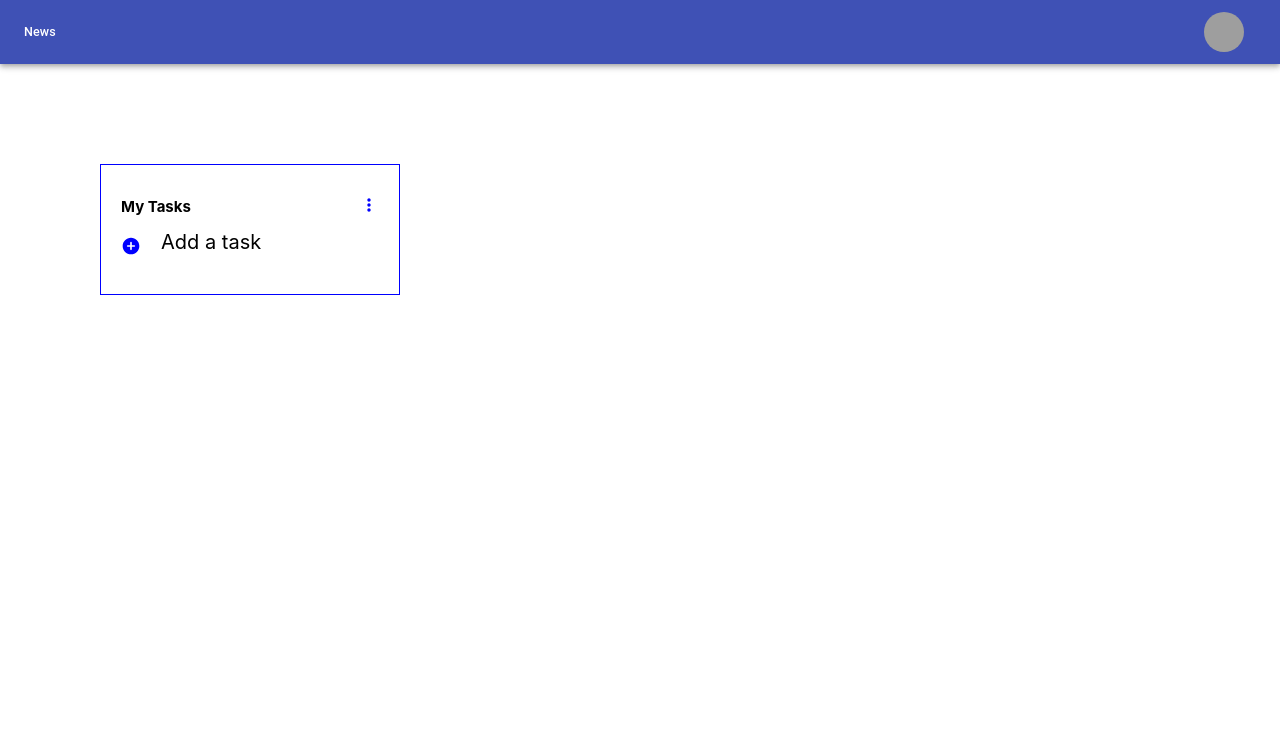
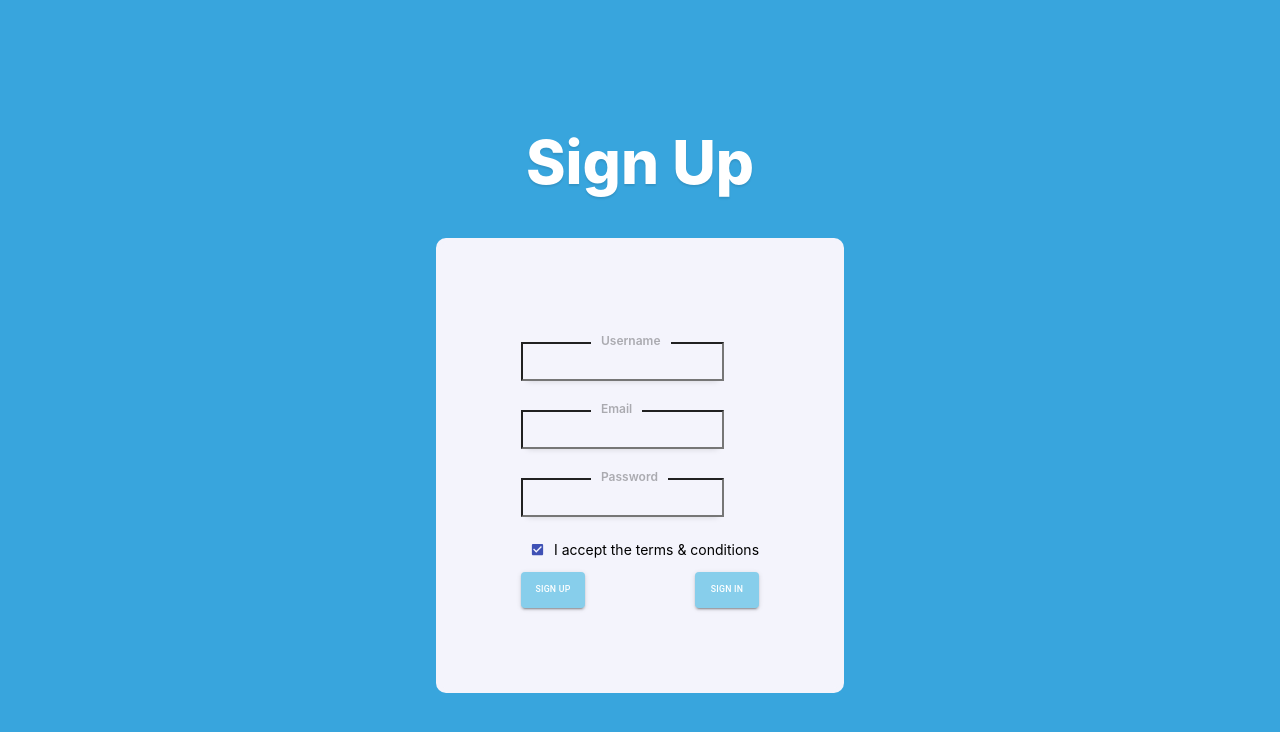
Before and after one commit to Neilketchum/FindMind-Analytics, a React (Create React App) app: page / in a window 1280 px wide. Shown: the top 732 px of the page. Built offline with nearby package versions, Linux system fonts and the light colour scheme; grey boxes are pictures that could not be loaded.

Commit message:
final commit

```diff
--- a/src/App.css
+++ b/src/App.css
@@ -2,3 +2,7 @@
   box-sizing: border-box;
 
 }
+.text-link {
+  color: inherit;
+  text-decoration: inherit;
+}
--- a/src/App.js
+++ b/src/App.js
@@ -3,11 +3,27 @@ import './App.css';
 import Signup from './Signup';
 import Signin from './Signin';
 import TaskBoard from './TaskBoard';
-
+import {
+  BrowserRouter as Router,
+  Switch,
+  Route,
+  Link
+} from "react-router-dom";
 function App() {
   return (
     <div className="App">
-      <TaskBoard/>
+      {/* <Signup /> */}
+      <Router>
+      <Route path="/main" exact>
+            <TaskBoard />
+          </Route>
+          <Route path="/login" exact>
+            <Signin />
+          </Route>
+          <Route path="/" exact>
+            <Signup />
+          </Route>
+      </Router>
     </div>
   );
 }
--- a/src/Navbar.js
+++ b/src/Navbar.js
@@ -1,4 +1,4 @@
-import React from 'react';
+import React,{useEffect,useState} from 'react';
 import { makeStyles } from '@material-ui/core/styles';
 import AppBar from '@material-ui/core/AppBar';
 import Toolbar from '@material-ui/core/Toolbar';
@@ -18,15 +18,19 @@ const useStyles = makeStyles((theme) => ({
   }));
 function Navbar() {
     const classes = useStyles();
-
+    const [avatar,setAvatar] = useState("");
+    var randomValue = Math.floor(Math.random() * 1000);
+    useEffect(() => {
+      fetch(`https://picsum.photos/id/${randomValue}/info`).then(res=>res.json()).then((data)=>setAvatar(data.download_url))
+    })
     return (
       <div className={classes.root}>
         <AppBar position="static">
           <Toolbar>
             <Typography variant="h6" className={classes.title}>
-              News
+
             </Typography>
-            <Button><Avatar alt="Remy Sharp" src="https://i.picsum.photos/id/77/1631/1102.jpg?hmac=sg0ArFCRjP1wlUg8vszg5RFfGiXZJkWEtqLLCRraeBw" /></Button>
+            <Button><Avatar alt="Remy Sharp" src={avatar} /></Button>
           </Toolbar>
         </AppBar>
       </div>
--- a/src/Signin.js
+++ b/src/Signin.js
@@ -1,18 +1,42 @@
-import React from 'react'
+import React, { useState } from 'react'
 import './Signup.css'
 import Checkbox from '@material-ui/core/Checkbox';
-
+import { Link,Redirect  } from "react-router-dom";
+import { Button } from "@material-ui/core"
 function Signin() {
+    const [email, setEmail] = useState("")
+    const [password, setpassword] = useState("");
+    const [user,setUser] = useState(false);
+    const checkUser = (e)=>{
+        e.preventDefault();
+        const user = JSON.parse(localStorage.getItem("allEntries"))
+        console.log(password)
+        // console.log(user);
+        var flag = 0;
+        user.forEach((element) => {
+            console.log(element.email,email)
+            if(element.email === email && element.password === password){
+                flag = 1;
+            }
+        });
+        if(flag === 0){
+            setEmail("");
+            setpassword("");
+            alert("Incorect Credentials")
+        }
+        else{
+            setUser(true);
+        }
+    }
     return (
-        <div className = "Signup">
-             <h1>Sign In</h1>
-            <form>
-
+        <div className="Signup">
+            <h1>Sign In</h1>
+            <form onSubmit = {checkUser}>
                 <label for="email">Email</label>
-                <input type="email" autocomplete="off" id="email"/>
+                <input type="email" value = {email} onChange = {(e)=>setEmail(e.target.value)} autocomplete="off" id="email" />
                 <label for="password">Password</label>
-                <input type="password" id="password"/>
-                <div className = "signup__checkbox">
+                <input type="password" value = {password} onChange = {(e)=>setpassword(e.target.value)} id="password" />
+                <div className="signup__checkbox">
                     <Checkbox
                         defaultChecked
                         color="primary"
@@ -21,8 +45,17 @@ function Signin() {
                     <p>I accept the terms & conditions </p>
                 </div>
 
-                <input type="submit" value="Sign In" id="submit"/>
+                <div className="btns">
+                    <Button  variant="contained" color="primary" type="submit" style={{ backgroundColor: "skyblue", padding: "10px", width: "40px" }}>
+                        Sign In
+                    </Button>
+                    <Link to="/" className='text-link'><Button variant="contained" color="primary"  style={{ backgroundColor: "skyblue", padding: "10px", width: "40px" }}>
+                        Sign Up
+                    </Button></Link>
+
+                </div>
             </form>
+            {user?<Redirect to = '/main'/>:<></>}
         </div>
     )
 }
--- a/src/Signup.css
+++ b/src/Signup.css
@@ -80,3 +80,7 @@ label {
 .signup__checkbox{
     display: flex;
 }
+.btns{
+  display:flex;
+  justify-content: space-between;
+}
--- a/src/Signup.js
+++ b/src/Signup.js
@@ -1,19 +1,43 @@
-import React from 'react'
+import React, { useState, useEffect } from 'react'
 import './Signup.css'
 import Checkbox from '@material-ui/core/Checkbox';
+import { Link } from 'react-router-dom'
+import { Button } from "@material-ui/core";
 
 function Signup() {
+    const [userName, setuserName] = useState("")
+    const [email, setemail] = useState("")
+    const [password, setpassword] = useState("")
+    const addUser = (e)=>{
+        e.preventDefault()
+        if(userName.length > 0 && email.length > 0 && password.length > 0){
+            var existingEntries = JSON.parse(localStorage.getItem("allEntries"));
+            if(existingEntries == null) existingEntries = [];
+            var entry = {
+                "userName":userName,
+                "email":email,
+                "password":password
+            };
+            existingEntries.push(entry);
+            localStorage.setItem("allEntries", JSON.stringify(existingEntries));
+            setuserName("");
+            setemail("");
+            setpassword("");
+            alert("sign up complete")
+
+        }
+    }
     return (
-        <div className = "Signup">
-             <h1>Sign Up</h1>
-            <form>
+        <div className="Signup">
+            <h1>Sign Up</h1>
+            <form style={{ marginBottom: "21px" }} onSubmit = {addUser}>
                 <label for="username">Username</label>
-                <input type="text" autocomplete="off" id="username" />
+                <input type="text" autocomplete="off" id="username" onChange = {(e)=>setuserName(e.target.value)} value = {userName} />
                 <label for="email">Email</label>
-                <input type="email" autocomplete="off" id="email"/>
+                <input type="email" autocomplete="off" id="email" onChange = {(e)=>setemail(e.target.value)} value = {email}/>
                 <label for="password">Password</label>
-                <input type="password" id="password"/>
-                <div className = "signup__checkbox">
+                <input type="password" id="password" onChange = {(e)=>setpassword(e.target.value)} value = {password}/>
+                <div className="signup__checkbox">
                     <Checkbox
                         defaultChecked
                         color="primary"
@@ -22,7 +46,18 @@ function Signup() {
                     <p>I accept the terms & conditions </p>
                 </div>
 
-                <input type="submit" value="Sign Up" id="submit"/>
+                {/* <input type="submit" value="" id="submit" /> */}
+                <div className = "btns">
+                    <Button variant="contained" color="primary" type="submit" style={{ backgroundColor: "skyblue", padding: "10px", width: "40px" }} >
+                        Sign Up
+                    </Button>
+                    <Link to="/login" className='text-link'> <Button variant="contained" color="primary" style={{ backgroundColor: "skyblue", padding: "10px", width: "40px" }}>
+                        Sign In
+                    </Button></Link>
+
+                </div>
+
+
             </form>
         </div>
     )
--- a/src/TaskBoard.js
+++ b/src/TaskBoard.js
@@ -1,4 +1,4 @@
-import React, { useState } from 'react'
+import React, { useState,useEffect } from 'react'
 import Navbar from './Navbar'
 import "./TaskBoard.css"
 import AddCircleRoundedIcon from '@material-ui/icons/AddCircleRounded';
@@ -8,7 +8,7 @@ import TextField from '@material-ui/core/TextField';
 import Button from '@material-ui/core/Button';
 import DatePicker from "react-datepicker";
 import "react-datepicker/dist/react-datepicker.css";
-
+import AddCircleIcon from '@material-ui/icons/AddCircle';
 import RenderFormData from './RenderFormData';
 function TaskBoard() {
     const [modal, setmodal] = useState(false);
@@ -31,10 +31,10 @@ function TaskBoard() {
     const addTask = () => {
         setmodal(!modal)
     }
+
     return (
         <div className="taskBoard">
             <Navbar />
-
             <div className="tasks">
                 <div className="task">
                     <div className="taskNav">
@@ -77,7 +77,7 @@ function TaskBoard() {
                             )):<></>}
 
                 </div>
-
+                <AddCircleIcon style = {{position:"absolute",right:"5%",bottom:"5%",color:"blue",fontSize:"7rem",cursor:'pointer',}}/>
 
             </div>
         </div>
```
Also changed, not shown: 1 other file (tests, documents, lock files or other folders).
